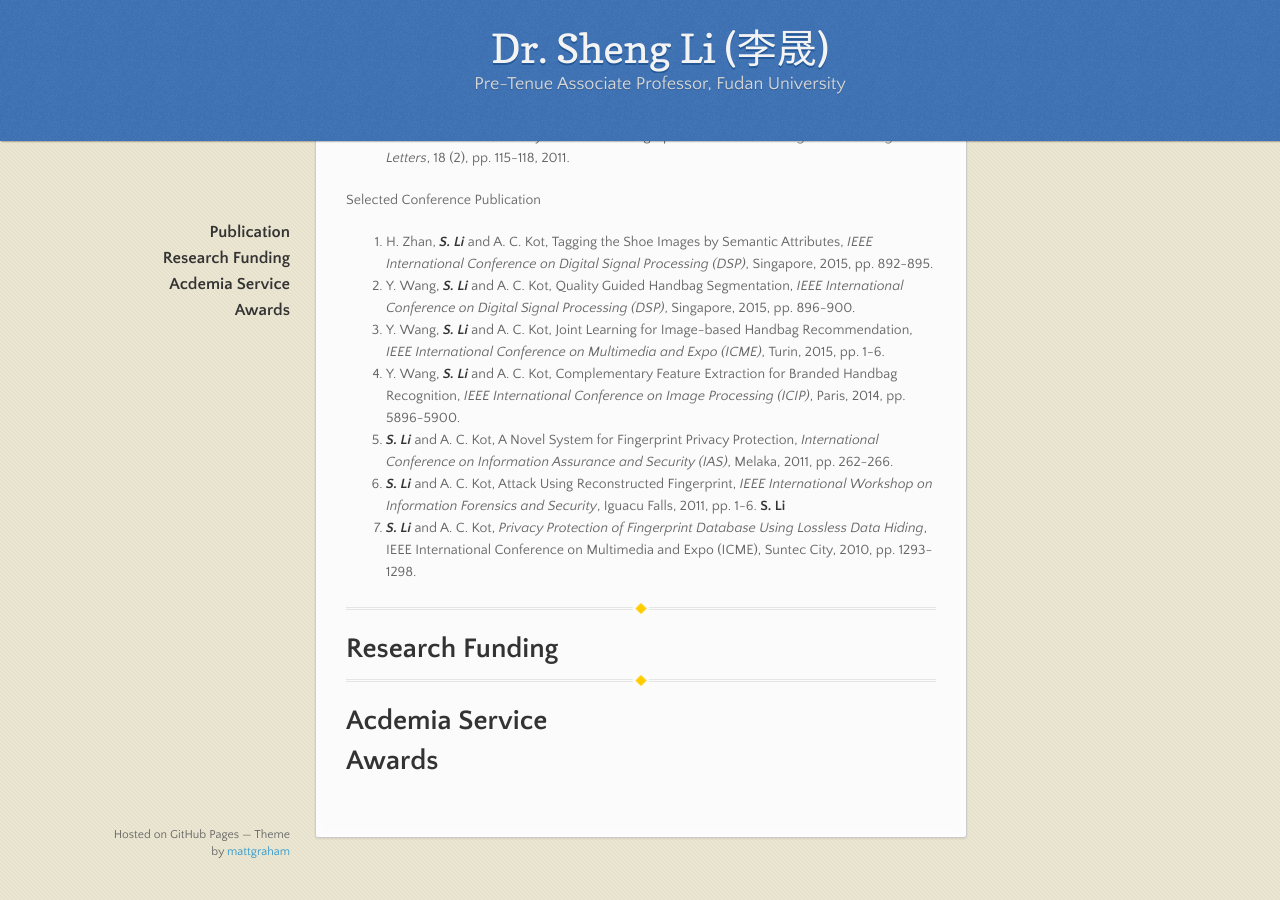
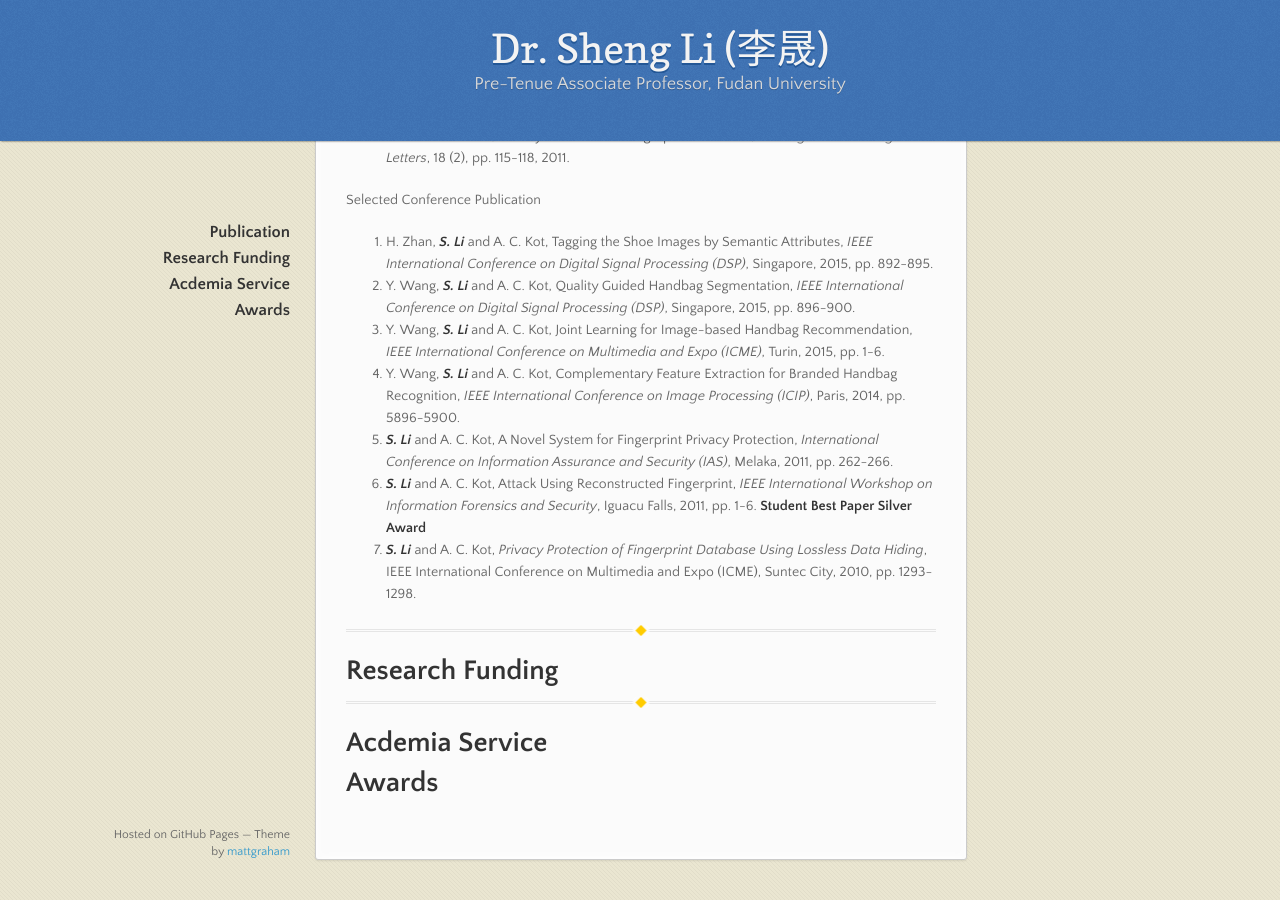
Before and after one commit to blazelisheng/blazelisheng.github.io, a Jekyll site: the page built from index.md, in a window 1280 px wide and 900 px high, scrolled down 1083 px. Built offline with Jekyll 4.4.1, drawn with Linux system fonts in a browser that asks for light colours; before the commit the page ends 1961 px from its top, so only the background shows below that.

Commit message:
Update index.md

```diff
--- a/index.md
+++ b/index.md
@@ -33,7 +33,7 @@ Selected Conference Publication
 3.	Y. Wang, _**S. Li**_ and A. C. Kot, Joint Learning for Image-based Handbag Recommendation, _IEEE International Conference on Multimedia and Expo (ICME)_, Turin, 2015, pp. 1-6.
 4.	Y. Wang, _**S. Li**_ and A. C. Kot, Complementary Feature Extraction for Branded Handbag Recognition, _IEEE International Conference on Image Processing (ICIP)_, Paris, 2014, pp. 5896-5900.
 5.	_**S. Li**_ and A. C. Kot, A Novel System for Fingerprint Privacy Protection, _International Conference on Information Assurance and Security (IAS)_, Melaka, 2011, pp. 262-266.
-6.	_**S. Li**_ and A. C. Kot, Attack Using Reconstructed Fingerprint, _IEEE International Workshop on Information Forensics and Security_, Iguacu Falls, 2011, pp. 1-6. **S. Li**
+6.	_**S. Li**_ and A. C. Kot, Attack Using Reconstructed Fingerprint, _IEEE International Workshop on Information Forensics and Security_, Iguacu Falls, 2011, pp. 1-6. **Student Best Paper Silver Award**
 7.	_**S. Li**_ and A. C. Kot, _Privacy Protection of Fingerprint Database Using Lossless Data Hiding_, IEEE International Conference on Multimedia and Expo (ICME), Suntec City, 2010, pp. 1293-1298.
 
 
```
